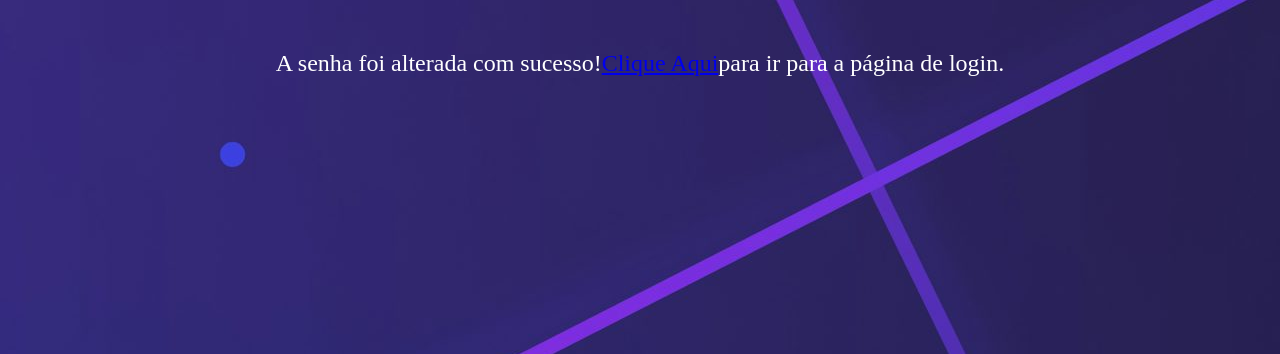
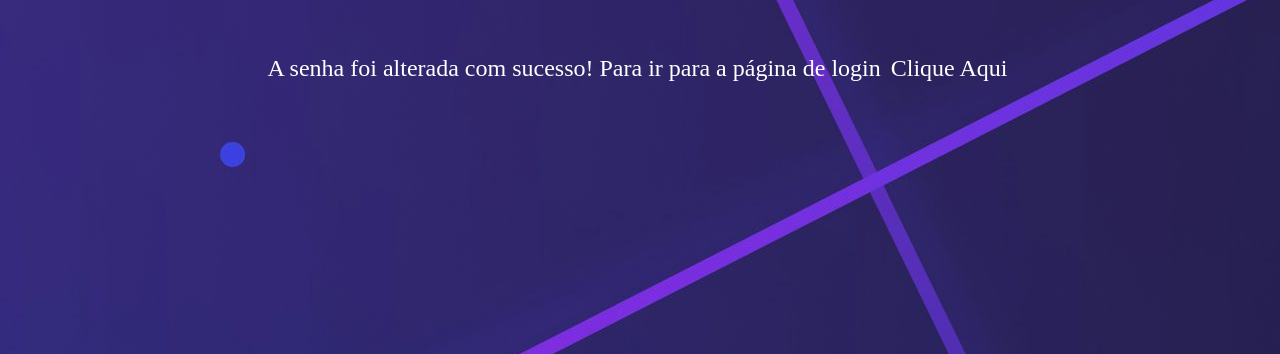
Before and after one commit to Endrio-Korb/uniasselvi-reserva, a Django app: a page that uses templates/registration/password_reset_complete.html in a window 1280 px wide. Shown: the part 66-420 px from the top of the page. Run offline with Django 4.2, Linux system fonts and the light colour scheme; some libraries are stand-ins or nearby versions.

Commit message:
alterado css da pagina

```diff
--- a/static/css/style.css
+++ b/static/css/style.css
@@ -293,6 +293,14 @@ i#burguer {
     width: 200px;
 }
 
+.ip-link {
+    text-decoration: none;
+    margin: 5px;
+    padding-left: 5px;
+    color: white;
+    font: bold;
+}
+
 button {
     margin: 10px;
     border-radius: 10px;
--- a/templates/registration/password_reset_complete.html
+++ b/templates/registration/password_reset_complete.html
@@ -2,8 +2,8 @@
 {% load static %}
 
 {% block content %}
-    <div class="container-flex-coloumn">
-        <p class="text text-center">A senha foi alterada com sucesso! <a href="{% url 'login' %}">Clique Aqui</a> para ir para a página de login.</p>
+    <div class="container">
+        <p class="text text-center">A senha foi alterada com sucesso! Para ir para a página de login <a class="ip-link" href="{% url 'login' %}"> Clique Aqui </a></p>
     </div>
 
 {% endblock content %}
--- a/templates/registration/password_reset_done.html
+++ b/templates/registration/password_reset_done.html
@@ -3,7 +3,7 @@
 
 {% block content %}
     <div class="container">
-        <p class="text text-center message">Um e-mail foi enviado para a sua caixa postal com instruções para resetar a senha.
+        <p class="">Um e-mail foi enviado para a sua caixa postal com instruções para resetar a senha.
             Verifique a sua caixa de SPAM caso o e-mail não chegue em alguns minutos. Caso não receba nenhum email, pode ser que o seu email não esteja registrado em nosso sistema,
             favor entrar em contato conosco.
         </p>
```
